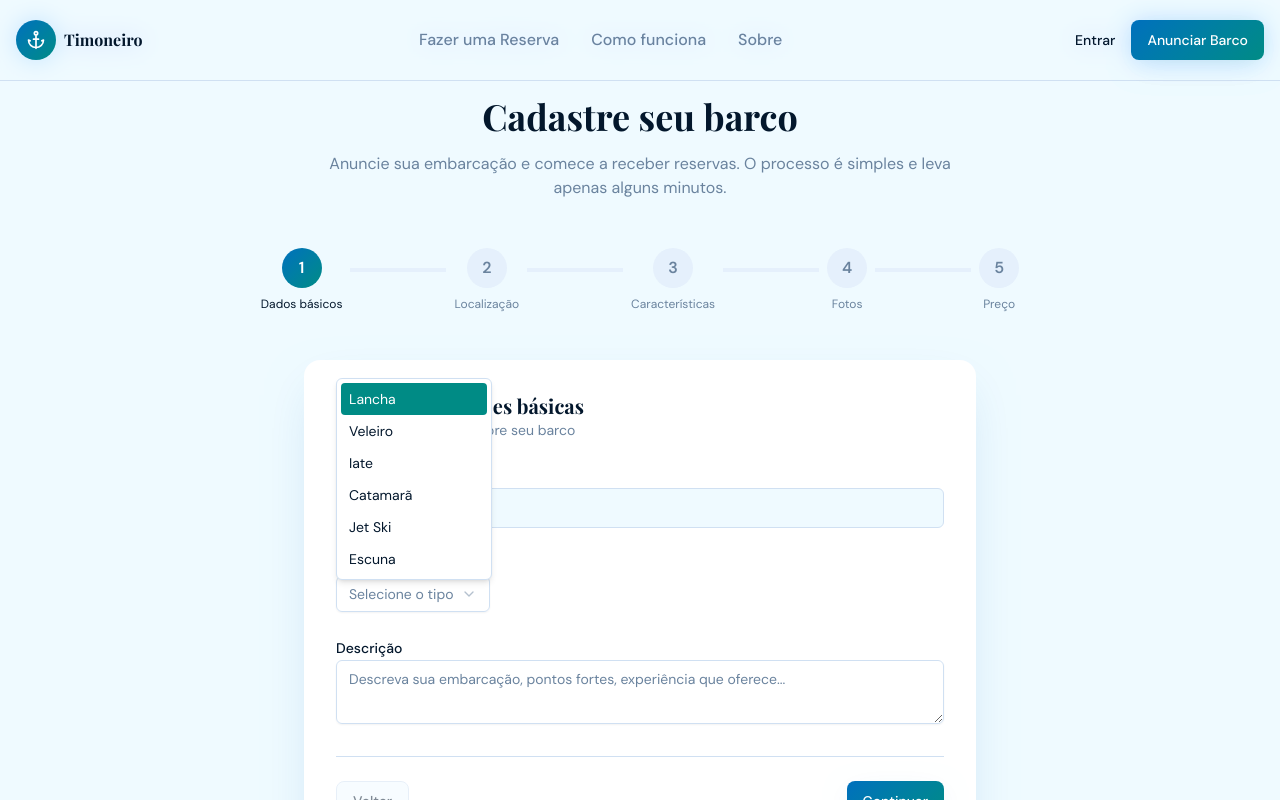
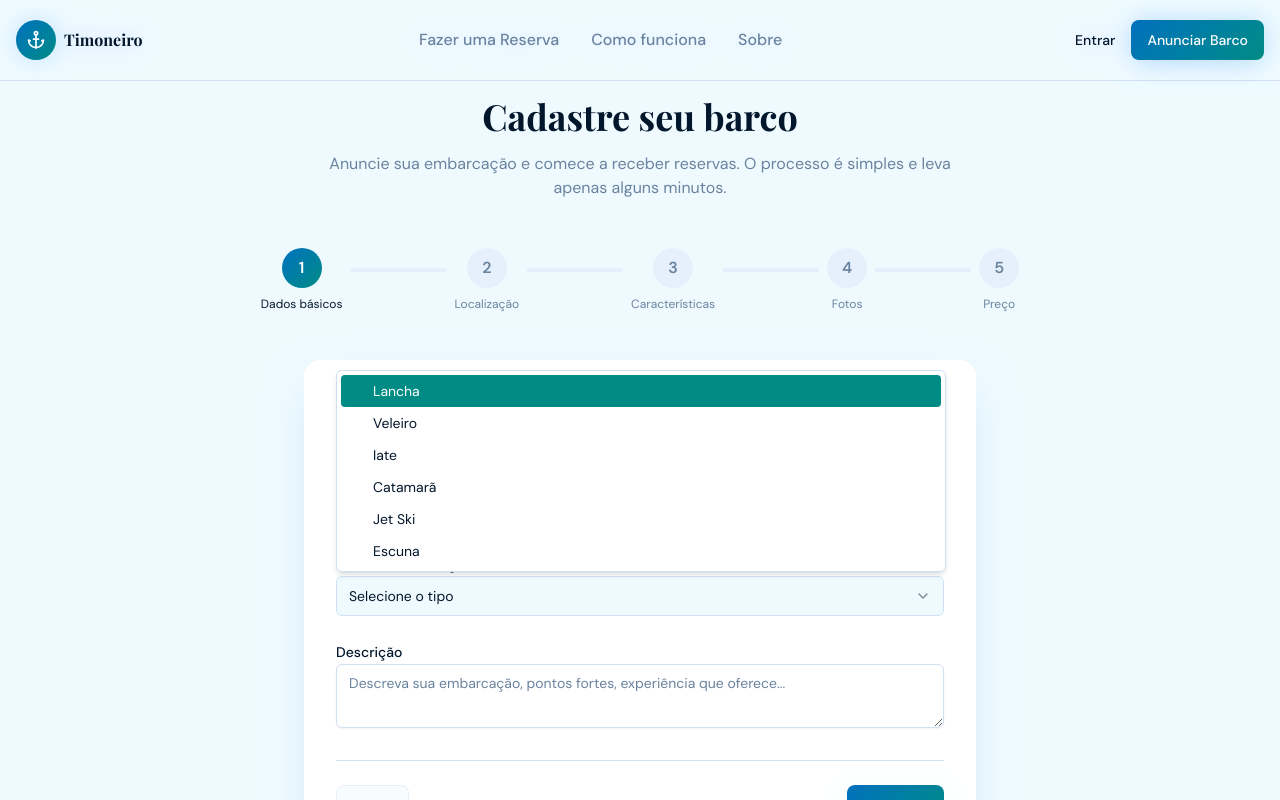
Before and after one commit to jpfernandes1/timoneiro, a Next.js app in the folder frontend/: page /register-boat in a window 1280 px wide. Both pictures are taken after a click on the button "Selecione o tipo". Shown: the top 800 px of the page. Built offline with nearby package versions, Linux system fonts and the light colour scheme; a web font is replaced by a local one.

Commit message:
feat: implements select ui component;

```diff
--- /dev/null
+++ b/frontend/src/components/ui/select.tsx
@@ -0,0 +1,143 @@
+import * as React from "react";
+import * as SelectPrimitive from "@radix-ui/react-select";
+import { Check, ChevronDown, ChevronUp } from "lucide-react";
+
+import { cn } from "@/src/lib/utils";
+
+const Select = SelectPrimitive.Root;
+
+const SelectGroup = SelectPrimitive.Group;
+
+const SelectValue = SelectPrimitive.Value;
+
+const SelectTrigger = React.forwardRef<
+  React.ElementRef<typeof SelectPrimitive.Trigger>,
+  React.ComponentPropsWithoutRef<typeof SelectPrimitive.Trigger>
+>(({ className, children, ...props }, ref) => (
+  <SelectPrimitive.Trigger
+    ref={ref}
+    className={cn(
+      "flex h-10 w-full items-center justify-between rounded-md border border-input bg-background px-3 py-2 text-sm ring-offset-background placeholder:text-muted-foreground focus:outline-none focus:ring-2 focus:ring-ring focus:ring-offset-2 disabled:cursor-not-allowed disabled:opacity-50 [&>span]:line-clamp-1",
+      className,
+    )}
+    {...props}
+  >
+    {children}
+    <SelectPrimitive.Icon asChild>
+      <ChevronDown className="h-4 w-4 opacity-50" />
+    </SelectPrimitive.Icon>
+  </SelectPrimitive.Trigger>
+));
+SelectTrigger.displayName = SelectPrimitive.Trigger.displayName;
+
+const SelectScrollUpButton = React.forwardRef<
+  React.ElementRef<typeof SelectPrimitive.ScrollUpButton>,
+  React.ComponentPropsWithoutRef<typeof SelectPrimitive.ScrollUpButton>
+>(({ className, ...props }, ref) => (
+  <SelectPrimitive.ScrollUpButton
+    ref={ref}
+    className={cn("flex cursor-default items-center justify-center py-1", className)}
+    {...props}
+  >
+    <ChevronUp className="h-4 w-4" />
+  </SelectPrimitive.ScrollUpButton>
+));
+SelectScrollUpButton.displayName = SelectPrimitive.ScrollUpButton.displayName;
+
+const SelectScrollDownButton = React.forwardRef<
+  React.ElementRef<typeof SelectPrimitive.ScrollDownButton>,
+  React.ComponentPropsWithoutRef<typeof SelectPrimitive.ScrollDownButton>
+>(({ className, ...props }, ref) => (
+  <SelectPrimitive.ScrollDownButton
+    ref={ref}
+    className={cn("flex cursor-default items-center justify-center py-1", className)}
+    {...props}
+  >
+    <ChevronDown className="h-4 w-4" />
+  </SelectPrimitive.ScrollDownButton>
+));
+SelectScrollDownButton.displayName = SelectPrimitive.ScrollDownButton.displayName;
+
+const SelectContent = React.forwardRef<
+  React.ElementRef<typeof SelectPrimitive.Content>,
+  React.ComponentPropsWithoutRef<typeof SelectPrimitive.Content>
+>(({ className, children, position = "popper", ...props }, ref) => (
+  <SelectPrimitive.Portal>
+    <SelectPrimitive.Content
+      ref={ref}
+      className={cn(
+        "relative z-50 max-h-96 min-w-[8rem] overflow-hidden rounded-md border bg-popover text-popover-foreground shadow-md data-[state=open]:animate-in data-[state=closed]:animate-out data-[state=closed]:fade-out-0 data-[state=open]:fade-in-0 data-[state=closed]:zoom-out-95 data-[state=open]:zoom-in-95 data-[side=bottom]:slide-in-from-top-2 data-[side=left]:slide-in-from-right-2 data-[side=right]:slide-in-from-left-2 data-[side=top]:slide-in-from-bottom-2",
+        position === "popper" &&
+          "data-[side=bottom]:translate-y-1 data-[side=left]:-translate-x-1 data-[side=right]:translate-x-1 data-[side=top]:-translate-y-1",
+        className,
+      )}
+      position={position}
+      {...props}
+    >
+      <SelectScrollUpButton />
+      <SelectPrimitive.Viewport
+        className={cn(
+          "p-1",
+          position === "popper" &&
+            "h-[var(--radix-select-trigger-height)] w-full min-w-[var(--radix-select-trigger-width)]",
+        )}
+      >
+        {children}
+      </SelectPrimitive.Viewport>
+      <SelectScrollDownButton />
+    </SelectPrimitive.Content>
+  </SelectPrimitive.Portal>
+));
+SelectContent.displayName = SelectPrimitive.Content.displayName;
+
+const SelectLabel = React.forwardRef<
+  React.ElementRef<typeof SelectPrimitive.Label>,
+  React.ComponentPropsWithoutRef<typeof SelectPrimitive.Label>
+>(({ className, ...props }, ref) => (
+  <SelectPrimitive.Label ref={ref} className={cn("py-1.5 pl-8 pr-2 text-sm font-semibold", className)} {...props} />
+));
+SelectLabel.displayName = SelectPrimitive.Label.displayName;
+
+const SelectItem = React.forwardRef<
+  React.ElementRef<typeof SelectPrimitive.Item>,
+  React.ComponentPropsWithoutRef<typeof SelectPrimitive.Item>
+>(({ className, children, ...props }, ref) => (
+  <SelectPrimitive.Item
+    ref={ref}
+    className={cn(
+      "relative flex w-full cursor-default select-none items-center rounded-sm py-1.5 pl-8 pr-2 text-sm outline-none data-[disabled]:pointer-events-none data-[disabled]:opacity-50 focus:bg-accent focus:text-accent-foreground",
+      className,
+    )}
+    {...props}
+  >
+    <span className="absolute left-2 flex h-3.5 w-3.5 items-center justify-center">
+      <SelectPrimitive.ItemIndicator>
+        <Check className="h-4 w-4" />
+      </SelectPrimitive.ItemIndicator>
+    </span>
+
+    <SelectPrimitive.ItemText>{children}</SelectPrimitive.ItemText>
+  </SelectPrimitive.Item>
+));
+SelectItem.displayName = SelectPrimitive.Item.displayName;
+
+const SelectSeparator = React.forwardRef<
+  React.ElementRef<typeof SelectPrimitive.Separator>,
+  React.ComponentPropsWithoutRef<typeof SelectPrimitive.Separator>
+>(({ className, ...props }, ref) => (
+  <SelectPrimitive.Separator ref={ref} className={cn("-mx-1 my-1 h-px bg-muted", className)} {...props} />
+));
+SelectSeparator.displayName = SelectPrimitive.Separator.displayName;
+
+export {
+  Select,
+  SelectGroup,
+  SelectValue,
+  SelectTrigger,
+  SelectContent,
+  SelectLabel,
+  SelectItem,
+  SelectSeparator,
+  SelectScrollUpButton,
+  SelectScrollDownButton,
+};
```
